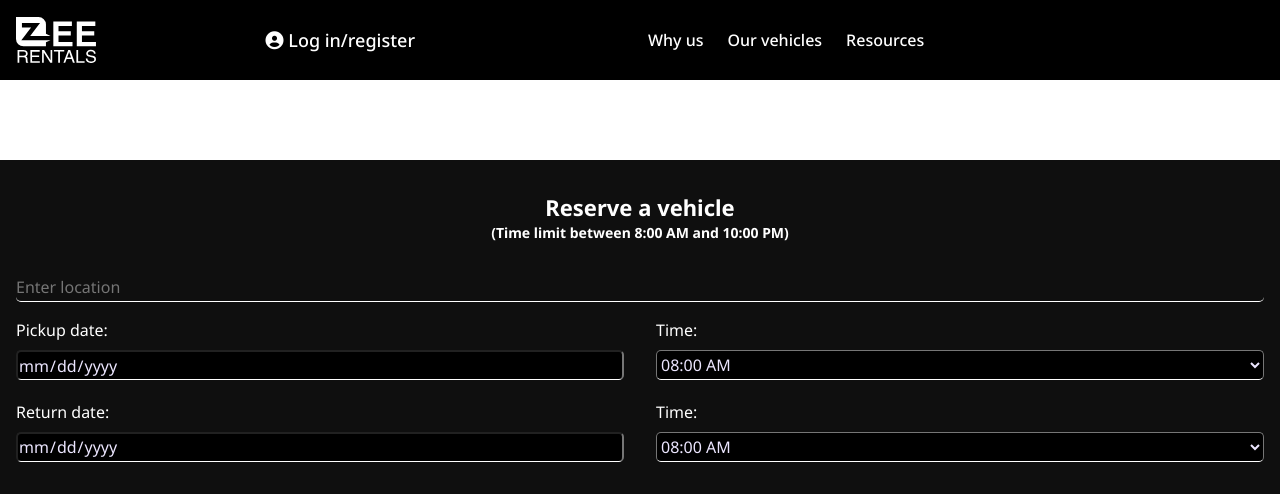
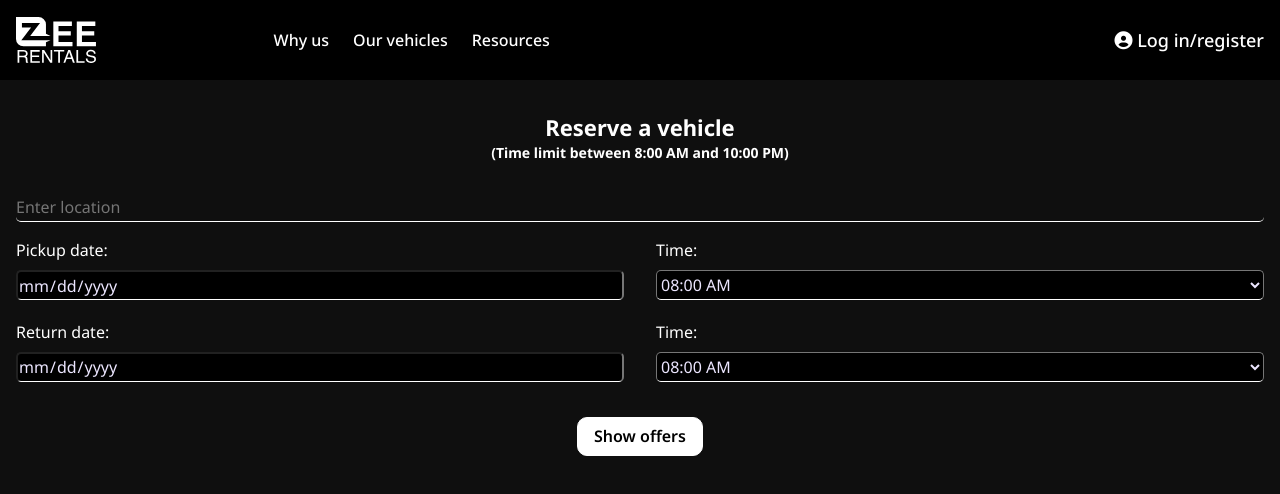
Before and after one commit to kushyzee/zee-rentals-landing-page, a plain HTML site: page index.html in a window 1280 px wide. Shown: the top 494 px of the page. Drawn offline with Linux system fonts and the light colour scheme.

Commit message:
update styles.css

```diff
--- a/css/styles.css
+++ b/css/styles.css
@@ -118,7 +118,6 @@ main {
 /* reserve a vehicle element */
 .reserve {
   padding: 2em 1em 0;
-  /* margin-top: -1em; */
   background-color: var(--primary-color);
   color: white;
 }
@@ -415,6 +414,7 @@ footer {
   color: white;
   padding: 1.5em;
   text-align: center;
+  margin-bottom: 0;
 }
 
 .social-media {
@@ -447,8 +447,8 @@ footer {
 @media (min-width: 600px) {
   #header {
       display: grid;
-      grid-template-columns: 20% 30% 50%;
-      place-items: center space-between;
+      grid-template-columns: 20% 50% 30%;
+      place-items: space-between;
 
       width: 100%;
       padding: 0 1em;
@@ -459,33 +459,39 @@ footer {
 
 /* The login/register button */
   #header>a {
-    display: inline;
-    margin: 0 .8em;
-    padding-left: 0;
-    margin-left: 0;
+    display: inline-block;
+    grid-column: 3 / 4;
+    grid-row: 1;
+    justify-self: end;
+    margin: 0;
+    padding: 0;
   }
 
     #header ul {
       position: static;
       display: flex;
       gap: .5em;
+      grid-column: 2 / 3;
+      grid-row: 1;
 
       padding-bottom: 0;
-      width: 100%;
 
       background-color: initial;
-
-      transition: all .6s linear;
     }
 
     .menu-btn {
       display: none;
     }
 
-        #header li a {
-          margin: 0;
-          padding: 0 .5em;
-          line-height: 40px;
-          font-weight: 500;
-        }
+/* navbar links */
+    #header li a {
+      margin: 0;
+      padding: 0 .5em;
+      line-height: 40px;
+    }
+
+/* ===== MAIN SECTION ====== */
+main {
+  margin: 0;
 }
+}
```
